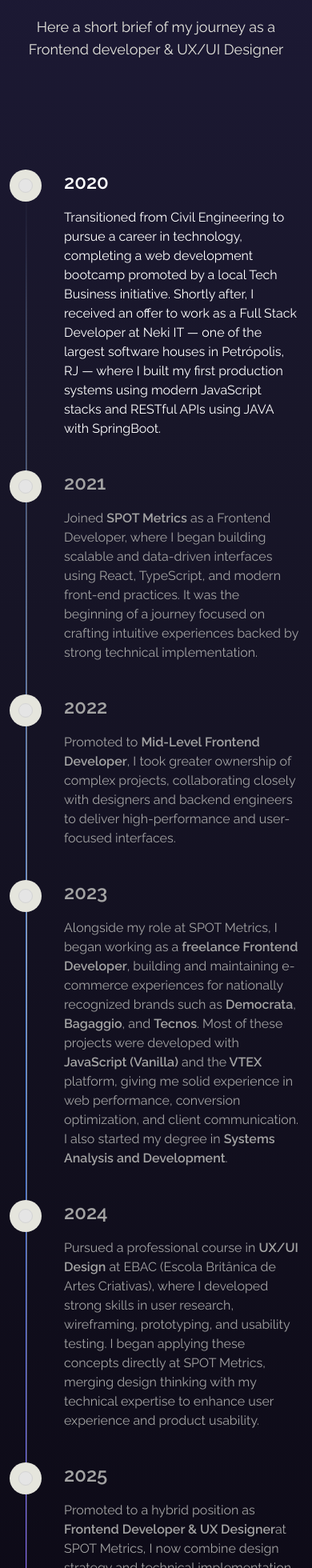
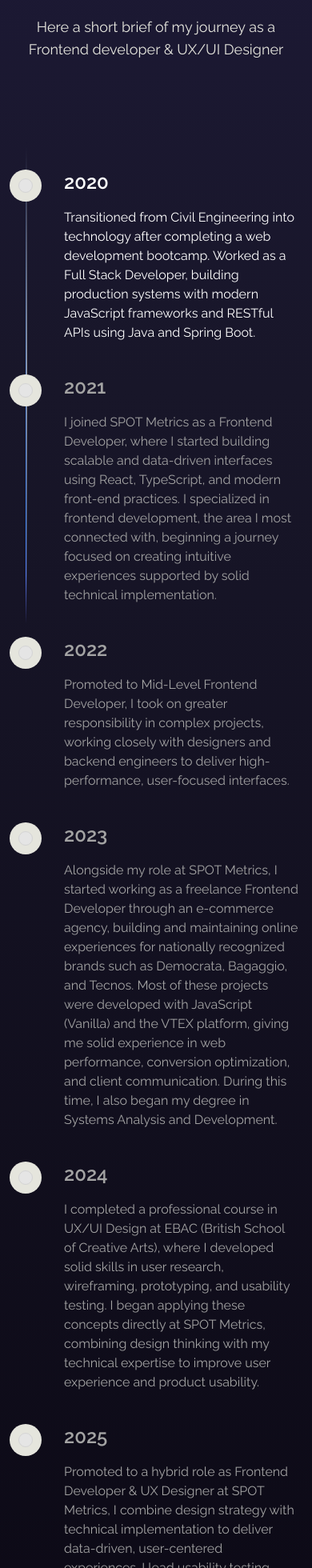
Before and after one commit to 7hayMuller/portifolio, a Next.js app: page / in a window 390 px wide. Shown: the part 2905-4865 px from the top of the page at 80% size. Built offline with nearby package versions, Linux system fonts and the light colour scheme.

Commit message:
translations

```diff
--- a/src/components/ui/timeline.tsx
+++ b/src/components/ui/timeline.tsx
@@ -1,6 +1,8 @@
 "use client";
 import { useScroll, useTransform, motion, Variants } from "framer-motion";
+import { t } from "i18next";
 import React, { useEffect, useRef, useState } from "react";
+import ClientOnly from "../ClientOnly";
 
 interface TimelineEntry {
   title: string;
@@ -10,9 +12,20 @@
 export const Timeline = ({ data }: { data: TimelineEntry[] }) => {
   const ref = useRef<HTMLDivElement | null>(null);
   const containerRef = useRef<HTMLDivElement>(null);
+  const [isMobile, setIsMobile] = useState(false);
   const [height, setHeight] = useState(0);
   const [activeIndex, setActiveIndex] = useState<number | null>(null);
   const itemRefs = useRef<(HTMLDivElement | null)[]>([]);
+
+  useEffect(() => {
+    const handleResize = () => {
+      setIsMobile(window.innerWidth < 640);
+    };
+
+    handleResize();
+    window.addEventListener("resize", handleResize);
+    return () => window.removeEventListener("resize", handleResize);
+  }, []);
 
   useEffect(() => {
     if (ref.current) {
@@ -26,7 +39,11 @@
     offset: ["start 10%", "end 50%"],
   });
 
-  const heightTransform = useTransform(scrollYProgress, [0, 1], [0, height]);
+  const heightTransform = useTransform(
+    scrollYProgress,
+    [0, 1],
+    [0, height + (isMobile ? 200 : 400)],
+  );
   const opacityTransform = useTransform(scrollYProgress, [0, 0.1], [0, 1]);
 
   const fadeInUp: Variants = {
@@ -70,8 +87,7 @@
     >
       <div className="max-w-4xl mx-auto flex flex-col items-center justify-center text-center py-20 px-4 md:px-8 lg:px-10">
         <h2 className="text-lg md:text-4xl mb-4 text-[#e5e5dd] dark:text-[#e5e5dd] max-w-3xl">
-          Here a short brief of my journey as a Frontend developer & UX/UI
-          Designer
+          <ClientOnly>{t("timeline_title")}</ClientOnly>
         </h2>
       </div>
 
--- a/src/locales/en.json
+++ b/src/locales/en.json
@@ -63,6 +63,14 @@
   "frontend_developer_text": "FRONT-END DEVELOPER",
   "hint": "Hover over the cards",
   "remedia_intro": "Remedia is a health app that helps patients and caregivers manage treatments in a simple and supportive way. With smart reminders and an accessible interface, it builds confidence and promotes well-being in daily life.",
-  "remedia_description": "Remedia was designed for people with special needs who must take their medication on time. The app features a distraction-free, highly accessible UI, and provides caregiver access to track adherence and support the patient. Built with React Native and Expo, the project was planned to prioritize inclusivity, simplicity, and reliability in daily use."
+  "remedia_description": "Remedia was designed for people with special needs who must take their medication on time. The app features a distraction-free, highly accessible UI, and provides caregiver access to track adherence and support the patient. Built with React Native and Expo, the project was planned to prioritize inclusivity, simplicity, and reliability in daily use.",
+  "timeline_1":"Transitioned from Civil Engineering into technology after completing a web development bootcamp. Worked as a Full Stack Developer, building production systems with modern JavaScript frameworks and RESTful APIs using Java and Spring Boot.",
+  "timeline_2":"I joined SPOT Metrics as a Frontend Developer, where I started building scalable and data-driven interfaces using React, TypeScript, and modern front-end practices. I specialized in frontend development, the area I most connected with, beginning a journey focused on creating intuitive experiences supported by solid technical implementation.",
+  "timeline_3":"Promoted to Mid-Level Frontend Developer, I took on greater responsibility in complex projects, working closely with designers and backend engineers to deliver high-performance, user-focused interfaces.",
+  "timeline_4":"Alongside my role at SPOT Metrics, I started working as a freelance Frontend Developer through an e-commerce agency, building and maintaining online experiences for nationally recognized brands such as Democrata, Bagaggio, and Tecnos. Most of these projects were developed with JavaScript (Vanilla) and the VTEX platform, giving me solid experience in web performance, conversion optimization, and client communication. During this time, I also began my degree in Systems Analysis and Development.",
+  "timeline_5":"I completed a professional course in UX/UI Design at EBAC (British School of Creative Arts), where I developed solid skills in user research, wireframing, prototyping, and usability testing. I began applying these concepts directly at SPOT Metrics, combining design thinking with my technical expertise to improve user experience and product usability.",
+  "timeline_6":"Promoted to a hybrid role as Frontend Developer & UX Designer at SPOT Metrics, I combine design strategy with technical implementation to deliver data-driven, user-centered experiences. I lead usability testing, design prototypes, and implement accessible, scalable front-end solutions. In parallel, now , I work as freelance on UX/UI projects, expanding my expertise in user research, prototyping, and creative direction.",
+  "timeline_title":"Here a short brief of my journey as a Frontend developer & UX/UI Designer"
+
 
 }
--- a/src/pages/index.tsx
+++ b/src/pages/index.tsx
@@ -530,14 +530,7 @@
                   title: "2020",
                   content: (
                     <p>
-                      Transitioned from Civil Engineering to pursue a career in
-                      technology, completing a web development bootcamp promoted
-                      by a local Tech Business initiative. Shortly after, I
-                      received an offer to work as a Full Stack Developer at
-                      Neki IT — one of the largest software houses in
-                      Petrópolis, RJ — where I built my first production systems
-                      using modern JavaScript stacks and RESTful APIs using JAVA
-                      with SpringBoot.
+                      <ClientOnly>{t("timeline_1")}</ClientOnly>
                     </p>
                   ),
                 },
@@ -545,12 +538,7 @@
                   title: "2021",
                   content: (
                     <p>
-                      Joined <strong>SPOT Metrics</strong> as a Frontend
-                      Developer, where I began building scalable and data-driven
-                      interfaces using React, TypeScript, and modern front-end
-                      practices. It was the beginning of a journey focused on
-                      crafting intuitive experiences backed by strong technical
-                      implementation.
+                      <ClientOnly>{t("timeline_2")}</ClientOnly>
                     </p>
                   ),
                 },
@@ -558,10 +546,7 @@
                   title: "2022",
                   content: (
                     <p>
-                      Promoted to <strong>Mid-Level Frontend Developer</strong>,
-                      I took greater ownership of complex projects,
-                      collaborating closely with designers and backend engineers
-                      to deliver high-performance and user-focused interfaces.
+                      <ClientOnly>{t("timeline_3")}</ClientOnly>
                     </p>
                   ),
                 },
@@ -569,17 +554,7 @@
                   title: "2023",
                   content: (
                     <p>
-                      Alongside my role at SPOT Metrics, I began working as a{" "}
-                      <strong>freelance Frontend Developer</strong>, building
-                      and maintaining e-commerce experiences for nationally
-                      recognized brands such as <strong>Democrata</strong>,
-                      <strong> Bagaggio</strong>, and <strong>Tecnos</strong>.
-                      Most of these projects were developed with{" "}
-                      <strong>JavaScript (Vanilla)</strong> and the
-                      <strong> VTEX</strong> platform, giving me solid
-                      experience in web performance, conversion optimization,
-                      and client communication. I also started my degree in{" "}
-                      <strong>Systems Analysis and Development</strong>.
+                      <ClientOnly>{t("timeline_4")}</ClientOnly>
                     </p>
                   ),
                 },
@@ -587,13 +562,7 @@
                   title: "2024",
                   content: (
                     <p>
-                      Pursued a professional course in{" "}
-                      <strong>UX/UI Design</strong> at EBAC (Escola Britânica de
-                      Artes Criativas), where I developed strong skills in user
-                      research, wireframing, prototyping, and usability testing.
-                      I began applying these concepts directly at SPOT Metrics,
-                      merging design thinking with my technical expertise to
-                      enhance user experience and product usability.
+                      <ClientOnly>{t("timeline_5")}</ClientOnly>
                     </p>
                   ),
                 },
@@ -601,15 +570,7 @@
                   title: "2025",
                   content: (
                     <p>
-                      Promoted to a hybrid position as{" "}
-                      <strong>Frontend Developer & UX Designer</strong>
-                      at SPOT Metrics, I now combine design strategy and
-                      technical implementation to deliver data-driven and
-                      user-centered experiences. I lead usability testing,
-                      design prototypes, and implement accessible, scalable
-                      front-end solutions. In parallel, I continue working on
-                      freelance UX/UI projects, expanding my expertise in user
-                      research, prototyping, and creative direction.
+                      <ClientOnly>{t("timeline_6")}</ClientOnly>
                     </p>
                   ),
                 },
```
Also changed, not shown: src/locales/pt.json (+8 -1 lines).
